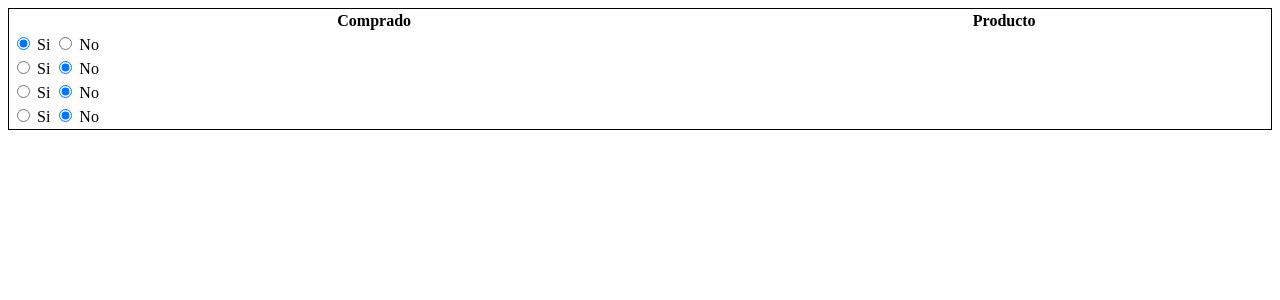
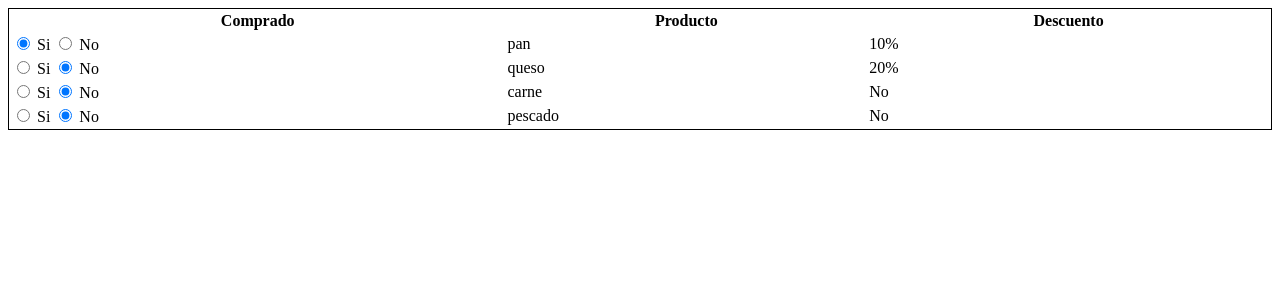
Before and after one commit to cromerofajar/listadelacompra, an Angular app: page / in a window 1280 px wide. Shown: the top 300 px of the page. Built offline with nearby package versions, Linux system fonts and the light colour scheme.

Commit message:
Modificacion de nombres y añadido del decuento

```diff
--- a/src/app/app.component.html
+++ b/src/app/app.component.html
@@ -2,12 +2,14 @@
   <tr>
     <th>Comprado</th>
     <th>Producto</th>
+    <th>Descuento</th>
   </tr>
   <tr *ngFor="let compra of compras; index as i;">
     <td>
-      <input type="radio" name="leido-{{i}}" [(ngModel)]="compra.leido" [value]=true> Si
-      <input type="radio" name="leido-{{i}}" [(ngModel)]="compra.leido" [value]=false> No
+      <input type="radio" name="comprar-{{i}}" [(ngModel)]="compra.comprado" [value]=true> Si
+      <input type="radio" name="comprar-{{i}}" [(ngModel)]="compra.comprado" [value]=false> No
     </td>
-    <td>{{compra.compra}}</td>
+    <td>{{compra.comprar}}</td>
+    <td>{{compra.descuento}}</td>
   </tr>
 </table>
--- a/src/app/app.component.ts
+++ b/src/app/app.component.ts
@@ -12,19 +12,23 @@ export class ListaComprasComponent implements OnInit {
   constructor() {
     const compra1 = {
       comprar: "pan",
-      leido: true,
+      descuento: "10%",
+      comprado: true,
     };
     const compra2 = {
       comprar: "queso",
-      leido: false,
+      descuento: "20%",
+      comprado: false,
     };
     const compra3 = {
       comprar: "carne",
-      leido: false,
+      descuento: "No",
+      comprado: false,
     };
     const compra4 = {
       comprar: "pescado",
-      leido: false,
+      descuento: "No",
+      comprado: false,
     };
     this.compras = [];
     this.compras.push(compra1);
```
Also changed, not shown: 1 other file (tests, documents, lock files or other folders).
